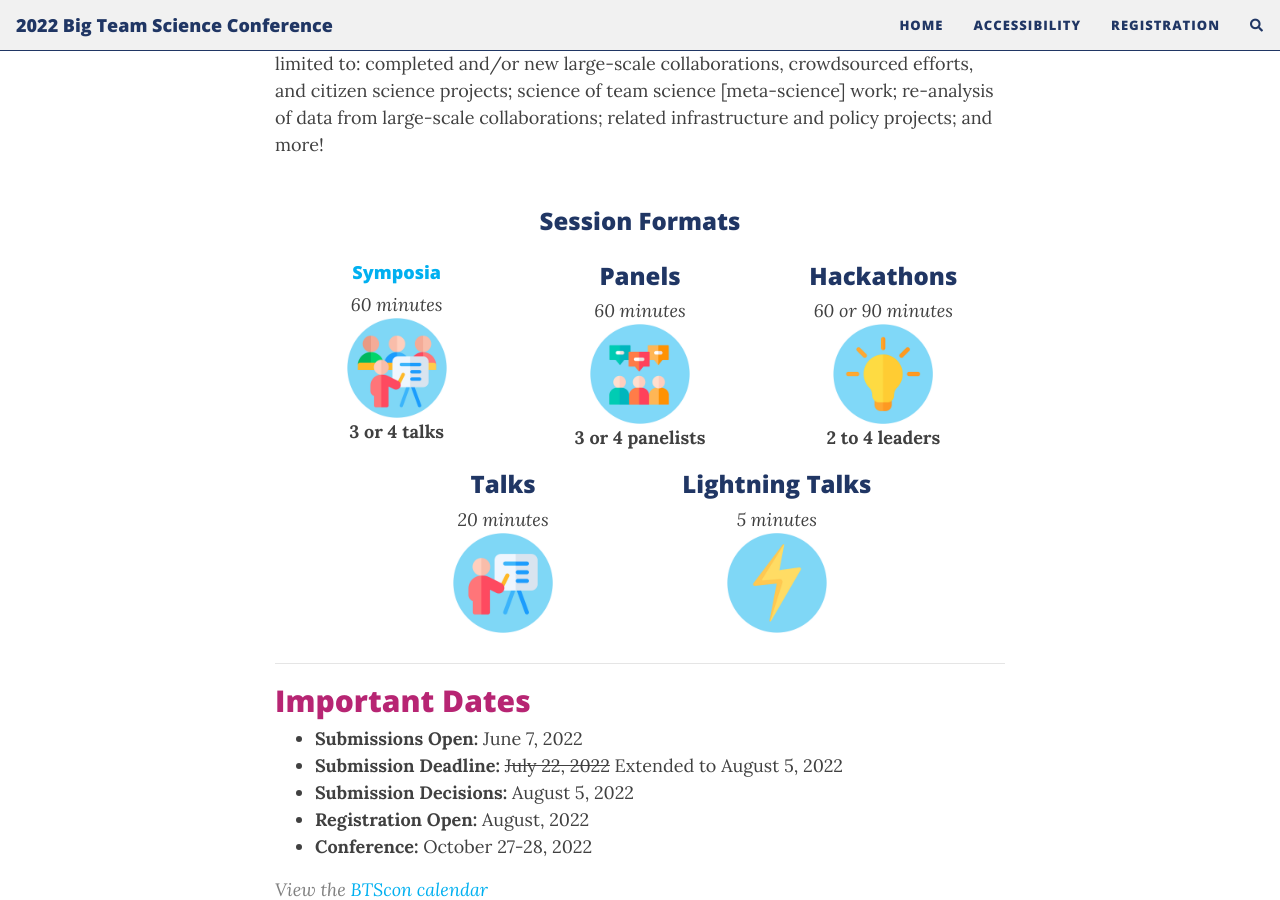
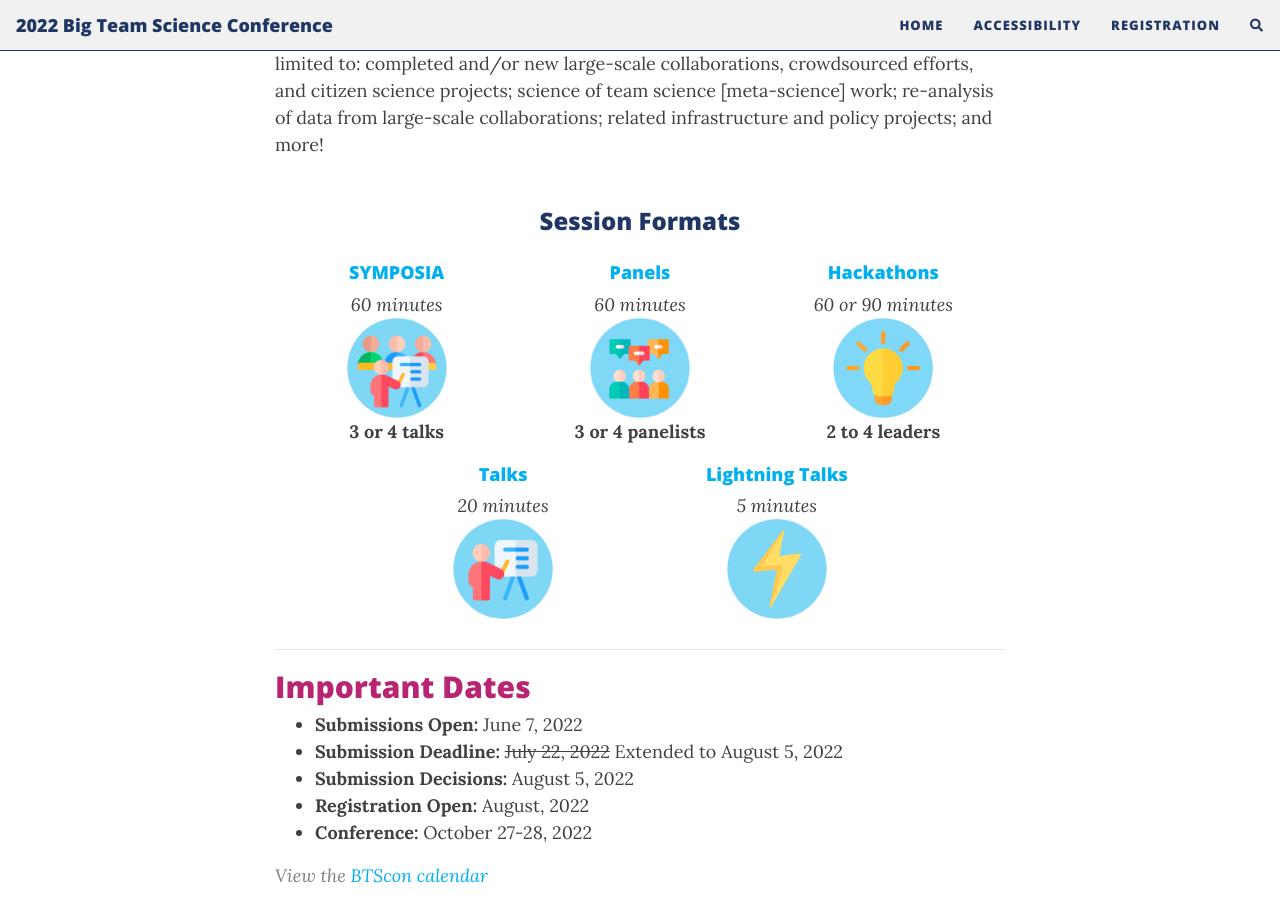
Before and after one commit to bigteamscienceconference/bigteamscienceconference.github.io, a Jekyll site: the page built from index.md, in a window 1280 px wide and 900 px high, scrolled down 2772 px. Built offline with Jekyll 4.4.1, drawn with Linux system fonts in a browser that asks for light colours; nearby versions of some CDN libraries; comment, search, counter and statistics services are not loaded.

Commit message:
Update index.md

```diff
--- a/index.md
+++ b/index.md
@@ -123,7 +123,6 @@ Registration for the 2022 BTSCON is now open! To ensure inclusivity, **registrat
 ## Sessions
 
 The conference will feature symposia, panel sessions, hackathons, talks, and social hours. Sessions will feature presentations from groups and individuals who are interested in sharing any work related to Big Team Science. This includes, but is not limited to: completed and/or new large-scale collaborations, crowdsourced efforts, and citizen science projects; science of team science [meta-science] work; re-analysis of data from large-scale collaborations; related infrastructure and policy projects; and more!
-<br>
 
 <section>
   <div class="container">
@@ -134,19 +133,19 @@ The conference will feature symposia, panel sessions, hackathons, talks, and soc
     </div>
     <div class="row justify-content-around">
       <div class="col-sm-4 col-xs-6" align="center">
-        <h4>Symposia</h4>
+        <h4>SYMPOSIA</h4>
         <i>60 minutes</i><br>
         <img src="/assets/img/symposium.png" alt="symposium" width="100" height="100"><br>
         <b>3 or 4 talks</b> <br>
       </div>
       <div class="col-sm-4 col-xs-6" align="center">
-        <h3>Panels</h3>
+        <h4>Panels</h4>
         <i>60 minutes</i><br>
         <img src="/assets/img/panel.png" alt="panel" width="100" height="100"><br>
         <b>3 or 4 panelists</b><br>
       </div>
       <div class="col-sm-4 col-xs-6" align="center">
-        <h3>Hackathons</h3>
+        <h4>Hackathons</h4>
         <i>60 or 90 minutes</i><br>
         <img src="/assets/img/hackathon.png" alt="hackathon" width="100" height="100"><br>
         <b>2 to 4 leaders</b><br>
@@ -156,12 +155,12 @@ The conference will feature symposia, panel sessions, hackathons, talks, and soc
       <div class="col-sm-1" align="center">
       </div>
       <div class="col-sm-4 col-xs-6" align="center">
-        <h3>Talks</h3>
+        <h4>Talks</h4>
         <i>20 minutes</i><br>
         <img src="/assets/img/talk.png" alt="talk" width="100" height="100"><br>
       </div>
       <div class="col-sm-4 col-xs-6" align="center">
-        <h3>Lightning Talks</h3>
+        <h4>Lightning Talks</h4>
         <i>5 minutes</i><br>
         <img src="/assets/img/lightning.png" alt="lightning talk" width="100" height="100"><br>
       </div>
```
